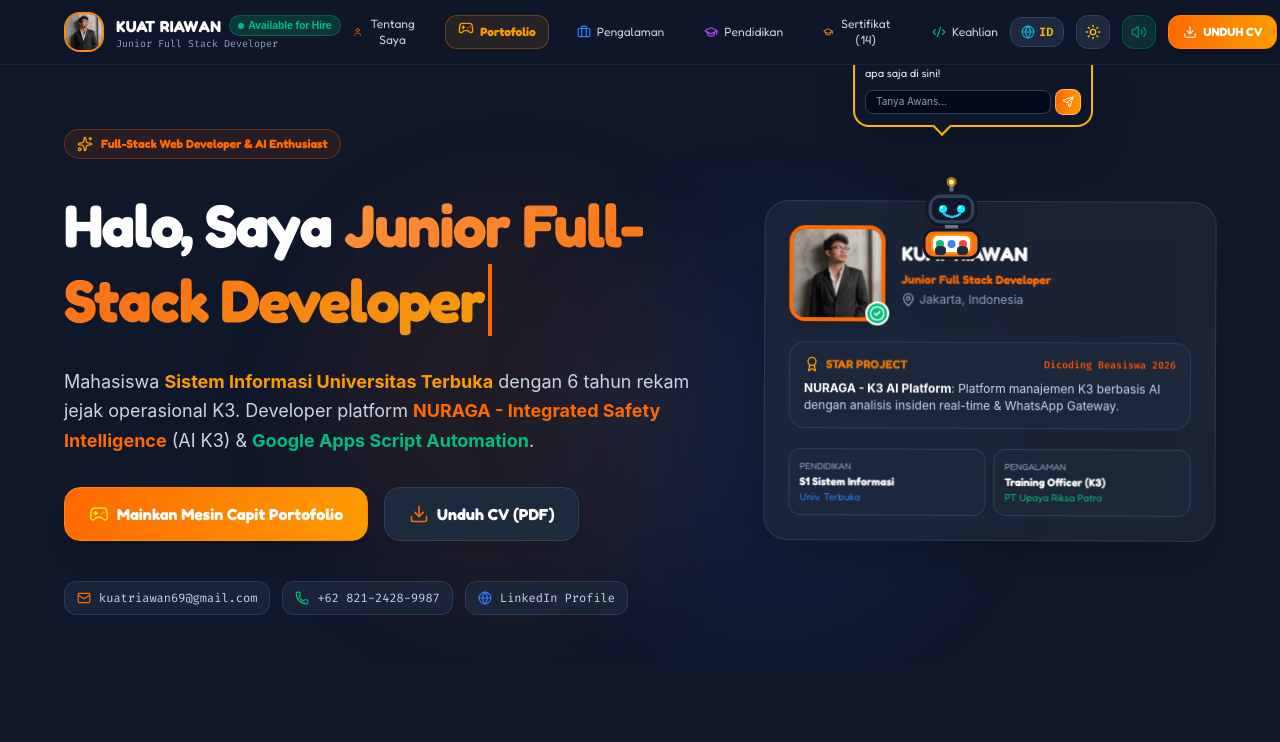
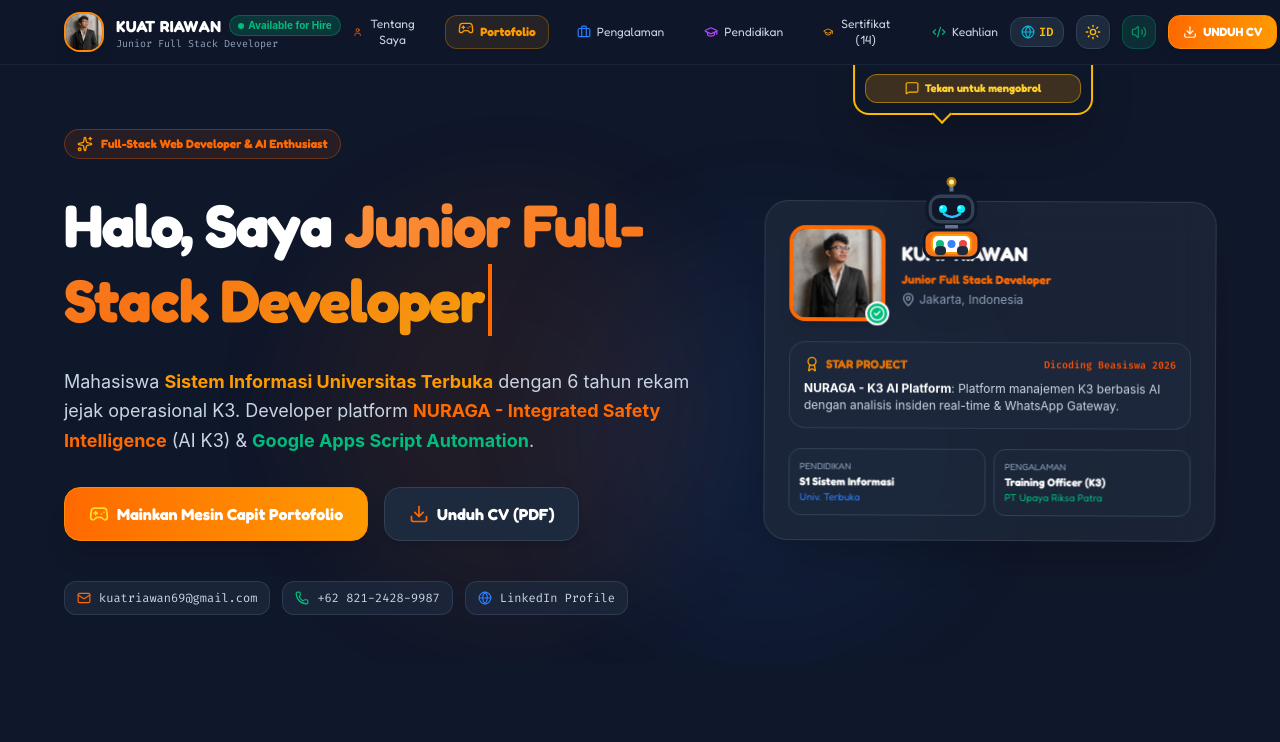
Before and after one commit to KuatRiawan/portofolio2026, a React (Vite) app: page / in a window 1280 px wide. Shown: the top 742 px of the page. Built offline with nearby package versions, Linux system fonts and the light colour scheme.

Commit message:
feat: change chat input to clean 'Tekan untuk mengobrol' button trigger

```diff
--- a/src/components/ArcadeMascot.tsx
+++ b/src/components/ArcadeMascot.tsx
@@ -1,5 +1,5 @@
 import React, { useState, useEffect, useRef } from 'react';
-import { Sparkles, X, Heart, RotateCw, CloudRain, AlertCircle, Moon, Flame, Send } from 'lucide-react';
+import { Sparkles, X, Heart, RotateCw, CloudRain, AlertCircle, Moon, Flame, Send, MessageSquare } from 'lucide-react';
 import { soundFx } from '../services/soundEffects';
 
 interface ArcadeMascotProps {
@@ -22,9 +22,10 @@ export const ArcadeMascot: React.FC<ArcadeMascotProps> = () => {
   // Emotional Mood Engine (happy, angry, dizzy, sad, surprised, love, sleepy)
   const [mood, setMood] = useState<MascotMood>('happy');
 
-  const [speechBubble, setSpeechBubble] = useState<string>('Halo! Aku Awans, ketik pesan atau tanya apa saja di sini!');
+  const [speechBubble, setSpeechBubble] = useState<string>('Halo! Aku Awans, maskot Kuat Riawan!');
   const [showSpeech, setShowSpeech] = useState<boolean>(true);
   const [chatInput, setChatInput] = useState<string>('');
+  const [isChatOpen, setIsChatOpen] = useState<boolean>(false);
 
   const dragRef = useRef<{ startX: number; startY: number; initialPosX: number; initialPosY: number }>({
     startX: 0,
@@ -80,6 +81,7 @@ export const ArcadeMascot: React.FC<ArcadeMascotProps> = () => {
 
     const msg = chatInput.toLowerCase().trim();
     setChatInput('');
+    setIsChatOpen(false);
 
     let reply = '';
     if (msg.includes('proyek') || msg.includes('project') || msg.includes('karya') || msg.includes('nuraga')) {
@@ -105,7 +107,7 @@ export const ArcadeMascot: React.FC<ArcadeMascotProps> = () => {
       reply = 'Makasih banyak ya! Awans makin sayang sama kamu!';
     } else {
       setMood('happy');
-      reply = `Awans paham! "${chatInput}" -> Kuat Riawan siap diajak berkembang & kerja sebagai Web Dev!`;
+      reply = `Awans paham! "${msg}" -> Kuat Riawan siap diajak berkembang & kerja sebagai Web Dev!`;
     }
 
     setSpeechBubble(reply);
@@ -429,10 +431,26 @@ export const ArcadeMascot: React.FC<ArcadeMascotProps> = () => {
 
             <p className="leading-snug text-[11px] mb-2">{speechBubble}</p>
 
-            {/* Interactive AI Chat Input Column */}
+            {/* Interactive AI Chat Trigger or Input Column */}
+            {!isChatOpen ? (
+              <button
+                onClick={(e) => {
+                  e.stopPropagation();
+                  setIsChatOpen(true);
+                  triggerPause();
+                }}
+                onMouseDown={(e) => e.stopPropagation()}
+                onTouchStart={(e) => e.stopPropagation()}
+                className="w-full py-1.5 px-3 bg-amber-500/20 hover:bg-amber-500/35 border border-amber-400/50 hover:border-amber-400 text-amber-300 hover:text-amber-200 text-[11px] font-bold rounded-xl transition-all flex items-center justify-center gap-1.5 active:scale-95 cursor-pointer shadow-xs"
+              >
+                <MessageSquare className="w-3.5 h-3.5 text-amber-400" />
+                <span>Tekan untuk mengobrol</span>
+              </button>
+            ) : (
               <form onSubmit={handleChatSubmit} className="flex items-center gap-1">
                 <input
                   type="text"
+                  autoFocus
                   value={chatInput}
                   onChange={(e) => setChatInput(e.target.value)}
                   onClick={(e) => e.stopPropagation()}
@@ -440,7 +458,7 @@ export const ArcadeMascot: React.FC<ArcadeMascotProps> = () => {
                   onTouchStart={(e) => e.stopPropagation()}
                   onKeyDown={(e) => e.stopPropagation()}
                   placeholder="Tanya Awans..."
-                className="w-full px-2.5 py-1 bg-slate-950/80 border border-slate-700 focus:border-amber-400 text-slate-100 placeholder-slate-400 text-[10px] rounded-lg outline-none font-sans"
+                  className="w-full px-2.5 py-1 bg-slate-950/90 border border-amber-400/60 focus:border-amber-400 text-slate-100 placeholder-slate-400 text-[10px] rounded-lg outline-none font-sans"
                 />
                 <button
                   type="submit"
@@ -452,7 +470,21 @@ export const ArcadeMascot: React.FC<ArcadeMascotProps> = () => {
                 >
                   <Send className="w-3 h-3" />
                 </button>
+                <button
+                  type="button"
+                  onClick={(e) => {
+                    e.stopPropagation();
+                    setIsChatOpen(false);
+                  }}
+                  onMouseDown={(e) => e.stopPropagation()}
+                  onTouchStart={(e) => e.stopPropagation()}
+                  className="p-1 text-slate-400 hover:text-white rounded-lg transition-all"
+                  title="Batal"
+                >
+                  <X className="w-3 h-3" />
+                </button>
               </form>
+            )}
 
             {/* Speech Pointer Arrow */}
             <div className={`absolute -bottom-2 left-20 w-3.5 h-3.5 border-b-2 border-r-2 rotate-45 ${
```
Lines whose indentation alone changed are shown as unchanged.
